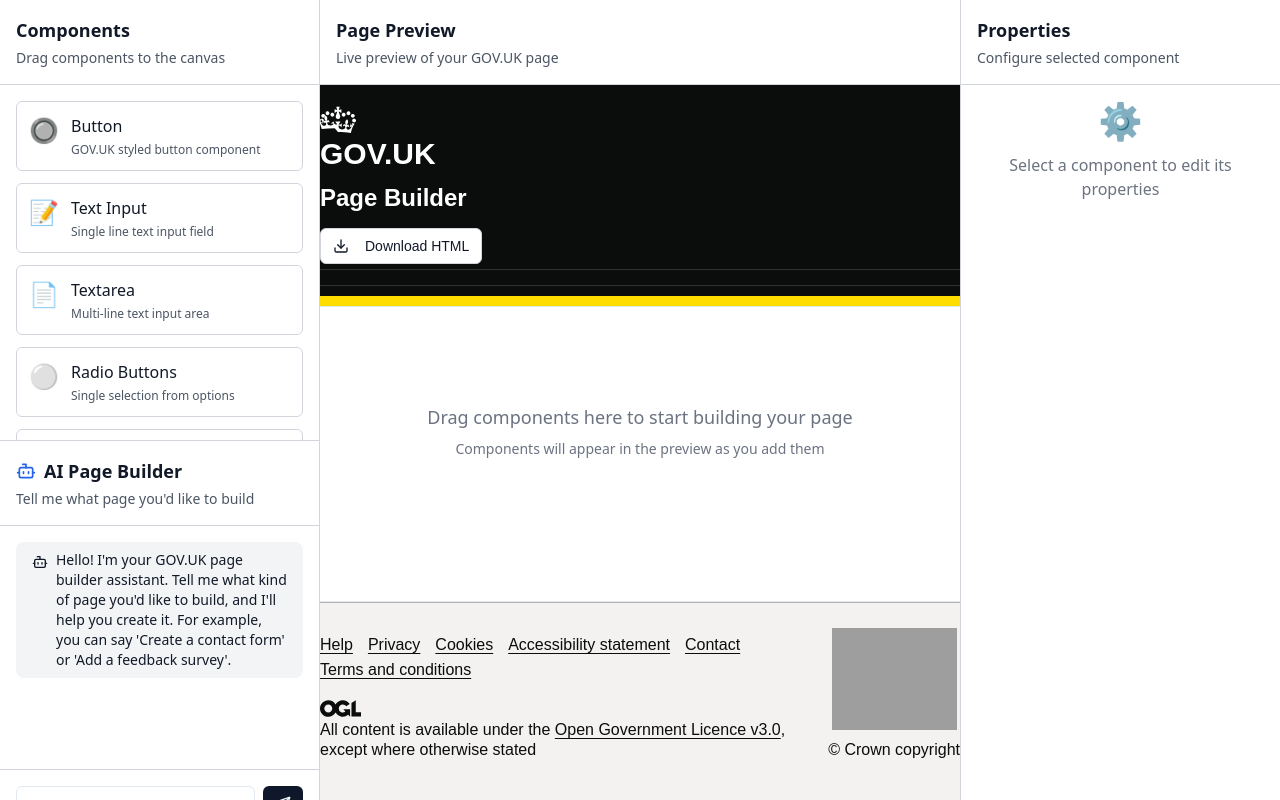
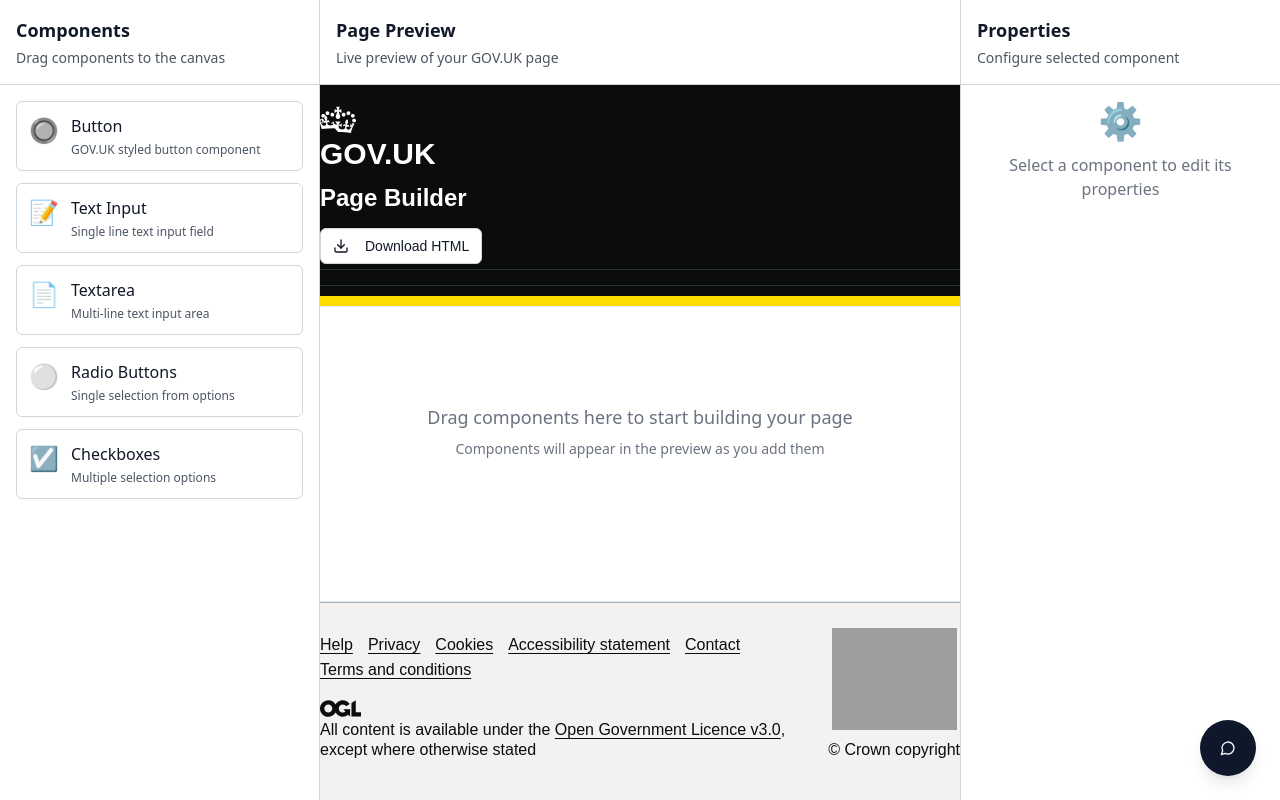
Before and after one commit to nirmalkumard/govuk-page-builder-craft, a React (Vite) app: page / in a window 1280 px wide. Built offline with nearby package versions, Linux system fonts and the light colour scheme; grey boxes are pictures that could not be loaded.

Commit message:
Refactor: Chatbot as a popup
Move the chatbot to a popup to improve UI integration.

```diff
--- a/src/components/PageBuilderWithChat.tsx
+++ b/src/components/PageBuilderWithChat.tsx
@@ -1,39 +1,58 @@
 
-import React from 'react';
+import React, { useState } from 'react';
+import { MessageCircle } from 'lucide-react';
 import ComponentLibrary from './ComponentLibrary';
 import Canvas from './Canvas';
 import PropertiesPanel from './PropertiesPanel';
 import ChatBot from './ChatBot';
+import { Button } from '@/components/ui/button';
+import {
+  Sheet,
+  SheetContent,
+  SheetHeader,
+  SheetTitle,
+  SheetTrigger,
+} from '@/components/ui/sheet';
 
 const PageBuilderWithChat = () => {
+  const [isChatOpen, setIsChatOpen] = useState(false);
+
   return (
     <div className="h-screen flex overflow-hidden">
-      {/* Left Panel - Component Library & ChatBot */}
+      {/* Left Panel - Component Library */}
       <div className="w-80 bg-white border-r border-gray-300 flex flex-col">
-        <div className="flex-1 flex flex-col">
-          {/* Component Library Section */}
-          <div className="h-1/2 flex flex-col border-b border-gray-300">
-            <div className="p-4 border-b border-gray-300">
-              <h2 className="text-lg font-bold text-gray-900">Components</h2>
-              <p className="text-sm text-gray-600 mt-1">Drag components to the canvas</p>
-            </div>
-            <ComponentLibrary />
-          </div>
-
-          {/* ChatBot Section */}
-          <div className="h-1/2 flex flex-col">
-            <ChatBot />
-          </div>
+        <div className="p-4 border-b border-gray-300">
+          <h2 className="text-lg font-bold text-gray-900">Components</h2>
+          <p className="text-sm text-gray-600 mt-1">Drag components to the canvas</p>
         </div>
+        <ComponentLibrary />
       </div>
 
       {/* Center Panel - Canvas */}
-      <div className="flex-1 flex flex-col bg-gray-100">
+      <div className="flex-1 flex flex-col bg-gray-100 relative">
         <div className="p-4 border-b border-gray-300 bg-white">
           <h2 className="text-lg font-bold text-gray-900">Page Preview</h2>
           <p className="text-sm text-gray-600 mt-1">Live preview of your GOV.UK page</p>
         </div>
         <Canvas />
+
+        {/* Floating ChatBot Button */}
+        <Sheet open={isChatOpen} onOpenChange={setIsChatOpen}>
+          <SheetTrigger asChild>
+            <Button
+              className="fixed bottom-6 right-6 h-14 w-14 rounded-full shadow-lg z-50"
+              size="icon"
+            >
+              <MessageCircle className="w-6 h-6" />
+            </Button>
+          </SheetTrigger>
+          <SheetContent side="right" className="w-96 p-0">
+            <SheetHeader className="sr-only">
+              <SheetTitle>AI Page Builder</SheetTitle>
+            </SheetHeader>
+            <ChatBot />
+          </SheetContent>
+        </Sheet>
       </div>
 
       {/* Right Panel - Properties */}
```
